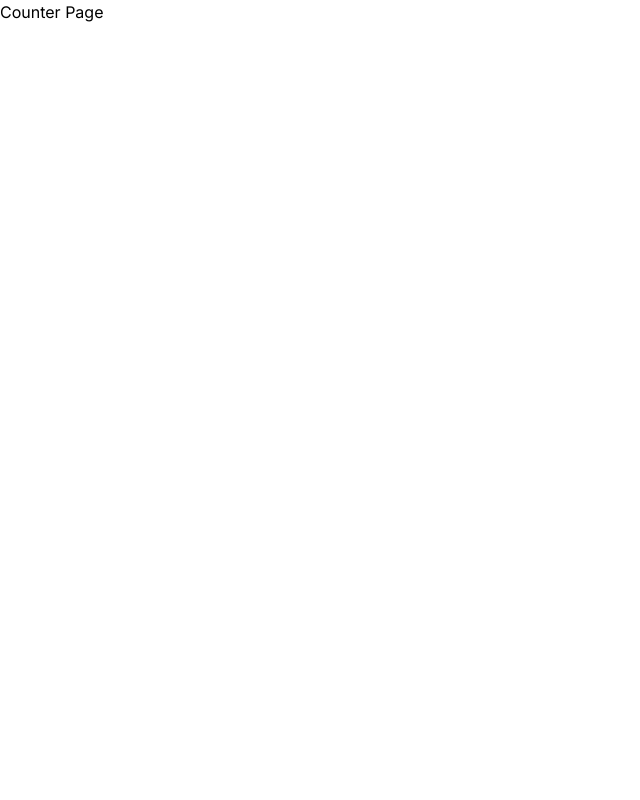
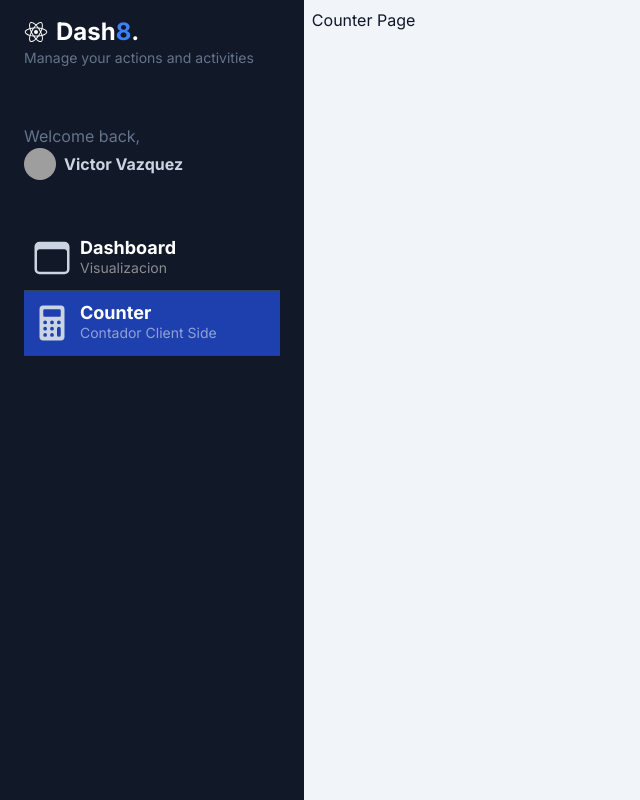
Before and after one commit to VHugoBarnes/nextjs-csr-dashboard, a Next.js app: page /dashboard/counter in a window 1280 px wide. Shown: the whole page, without its empty margins (0-640 px from the left). Built offline with nearby package versions, Linux system fonts and the light colour scheme; grey boxes are pictures that could not be loaded.

Commit message:
dashboard layout

```diff
--- a/next.config.js
+++ b/next.config.js
@@ -1,4 +1,8 @@
 /** @type {import('next').NextConfig} */
-const nextConfig = {}
+const nextConfig = {
+  images: {
+    remotePatterns: [{ protocol: "https", hostname: "images.unsplash.com" }]
+  }
+};
 
-module.exports = nextConfig
+module.exports = nextConfig;
--- /dev/null
+++ b/src/app/dashboard/layout.tsx
@@ -0,0 +1,17 @@
+import { Sidebar } from "@/components/Sidebar";
+import React from "react";
+
+const layout = ({ children }: { children: React.ReactNode }) => {
+  return (
+    <div className="bg-slate-100 overflow-y-scroll w-screen h-screen antialiased text-slate-300 selection:bg-blue-600 selection:text-white">
+      <div className="flex">
+        <Sidebar />
+        <div className="p-2 w-full text-slate-900">
+          {children}
+        </div>
+      </div>
+    </div>
+  );
+};
+
+export default layout;
--- /dev/null
+++ b/src/app/dashboard/main/page.tsx
@@ -0,0 +1,9 @@
+import React from "react";
+
+const page = () => {
+  return (
+    <div>page</div>
+  );
+};
+
+export default page;
--- a/src/app/page.tsx
+++ b/src/app/page.tsx
@@ -2,5 +2,5 @@ import Image from "next/image";
 import { redirect } from "next/navigation";
 
 export default function Home() {
-  redirect("/dashboard/counter");
+  redirect("/dashboard/main");
 }
--- /dev/null
+++ b/src/components/Sidebar.tsx
@@ -0,0 +1,62 @@
+import Image from "next/image";
+import React from "react";
+import { IoBrowsersOutline, IoCalculator, IoLogoReact } from "react-icons/io5";
+import { SidebarMenuItem } from "./SidebarMenuItem";
+
+const menuItems = [
+  {
+    path: "/dashboard/main",
+    icon: <IoBrowsersOutline size={40} />,
+    title: "Dashboard",
+    subtitle: "Visualizacion"
+  },
+  {
+    path: "/dashboard/counter",
+    icon: <IoCalculator size={40} />,
+    title: "Counter",
+    subtitle: "Contador Client Side"
+  }
+];
+
+export const Sidebar = () => {
+  return (
+    <div
+      id="menu"
+      className="bg-gray-900 min-h-screen z-10 text-slate-300 left-0 h-screen overflow-y-scroll w-[400px]"
+    >
+      <div id="logo" className="my-4 px-6">
+        <h1 className="flex items-center text-lg md:text-2xl font-bold text-white">
+          <IoLogoReact className="mr-2" /><span>Dash</span><span className="text-blue-500">8</span>.</h1>
+        <p className="text-slate-500 text-sm">Manage your actions and activities</p>
+      </div>
+      <div id="profile" className="px-6 py-10">
+        <p className="text-slate-500">Welcome back,</p>
+        <a href="#" className="inline-flex space-x-2 items-center">
+          <span>
+            <Image
+              className="rounded-full w-8 h-8"
+              height={32}
+              width={32}
+              src="https://images.unsplash.com/photo-1542909168-82c3e7fdca5c"
+              alt=""
+            />
+          </span>
+          <span className="text-sm md:text-base font-bold">
+            Victor Vazquez
+          </span>
+        </a>
+      </div>
+
+      <div id="nav" className="w-full px-6">
+        {
+          menuItems.map((item) => (
+            <SidebarMenuItem
+              key={item.path}
+              {...item}
+            />
+          ))
+        }
+      </div>
+    </div>
+  );
+};
--- /dev/null
+++ b/src/components/SidebarMenuItem.tsx
@@ -0,0 +1,34 @@
+"use client";
+
+import Link from "next/link";
+import { usePathname } from "next/navigation";
+import React from "react";
+
+type Props = {
+  path: string,
+  icon: React.JSX.Element,
+  title: string,
+  subtitle: string,
+};
+
+export const SidebarMenuItem = (props: Props) => {
+  const path = usePathname();
+
+  return (
+    <Link
+      href={props.path}
+      className={`
+        w-full px-2 inline-flex space-x-2 items-center border-b border-slate-700 transition ease-linear duration-150 py-3
+        ${path === props.path ? "bg-blue-800 hover:bg-white/5" : "hover:bg-white/5"}
+      `}
+    >
+      <div>
+        {props.icon}
+      </div>
+      <div className="flex flex-col">
+        <span className="text-lg font-bold leading-5 text-white">{props.title}</span>
+        <span className="text-sm text-white/50 hidden md:block">{props.subtitle}</span>
+      </div>
+    </Link>
+  );
+};
```
Also changed, not shown: package.json (+6 -4 lines), 1 other file (tests, documents, lock files or other folders).
